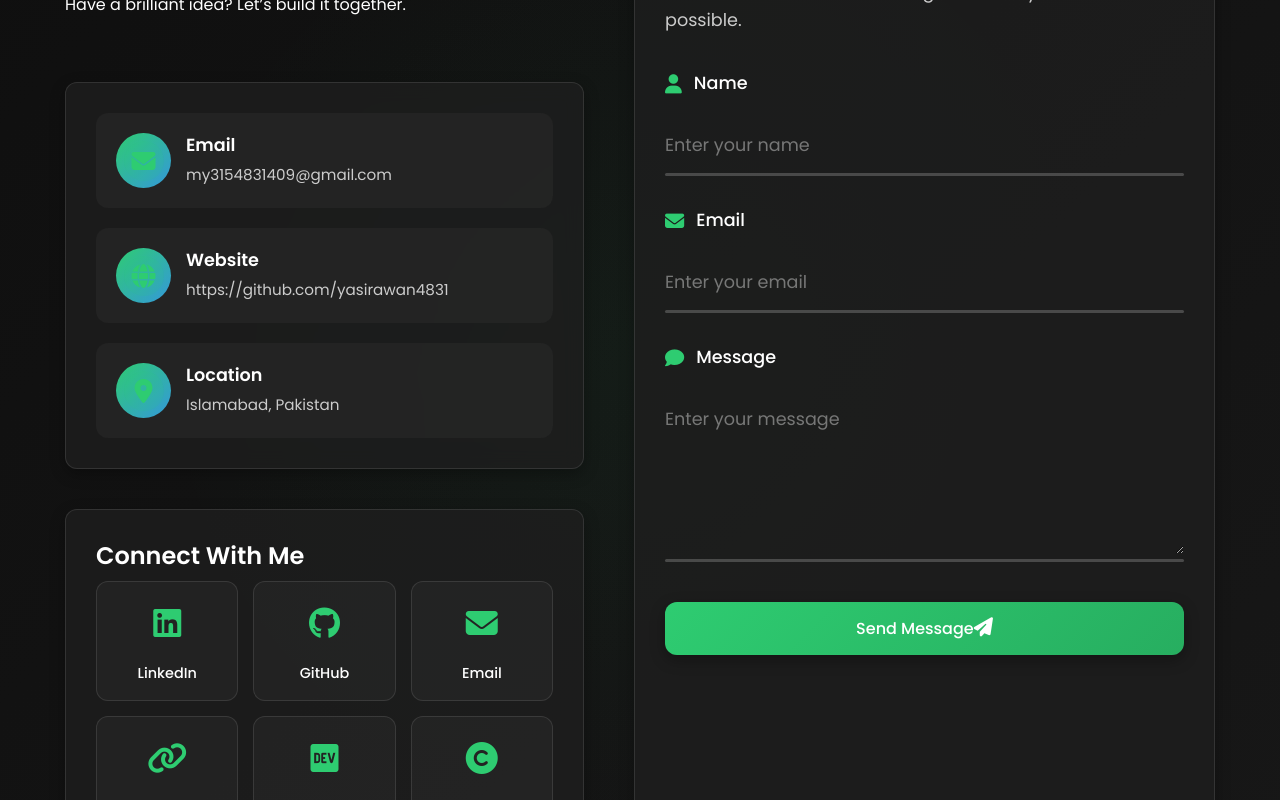
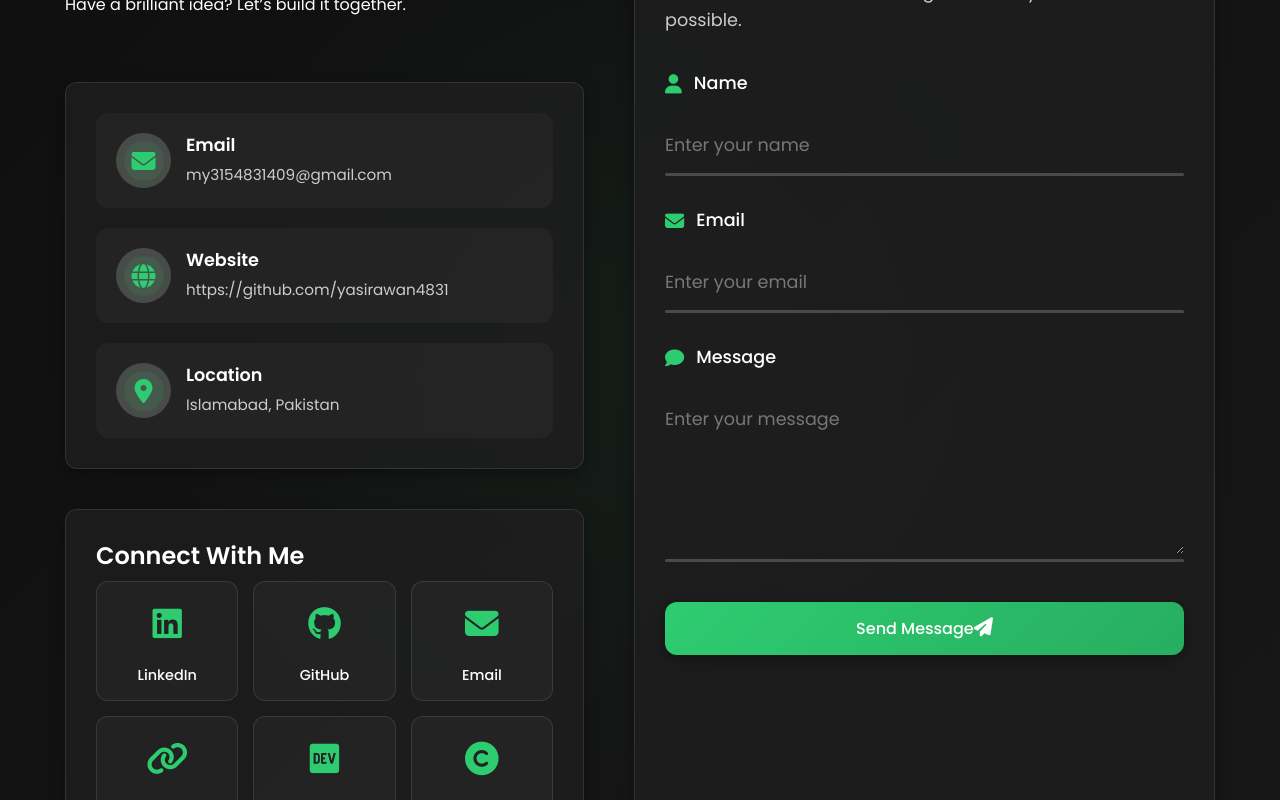
Before and after one commit to YasirAwan4831/muhammad-yasir-portfolio, a React (Vite) app: page / in a window 1280 px wide. Shown: the part 8340-9140 px from the top of the page. Built offline with nearby package versions, Linux system fonts and the light colour scheme.

Commit message:
Add Social Icon update contact.css stylesheet

```diff
--- a/src/styles/Contact.css
+++ b/src/styles/Contact.css
@@ -90,7 +90,7 @@
 .contact-icon {
     width: 55px;
     height: 55px;
-    background: linear-gradient(135deg, var(--primary-color), var(--secondary-color));
+    background: #484c48;
     border-radius: 50%;
     display: flex;
     align-items: center;
@@ -157,13 +157,13 @@
 }
 
 .social-link:hover {
-    background: rgba(46, 204, 113, 0.15);
+    background: rgba(14, 246, 110, 0.15);
     transform: translateY(-5px);
     border-color: var(--primary-color);
 }
 
 .social-icon {
-    font-size: 2rem;
+    font-size: 2.1rem;
     margin-bottom: 10px;
     color: var(--primary-color);
 }
```
